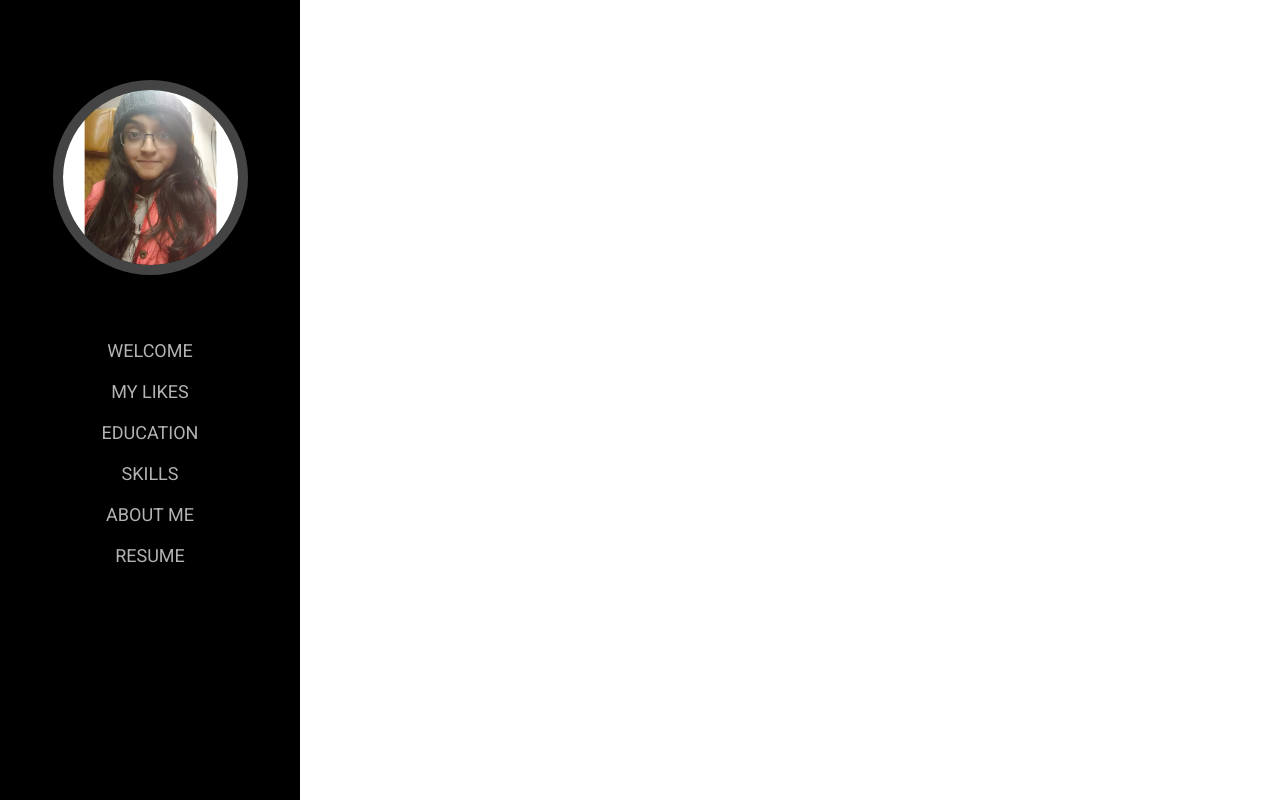
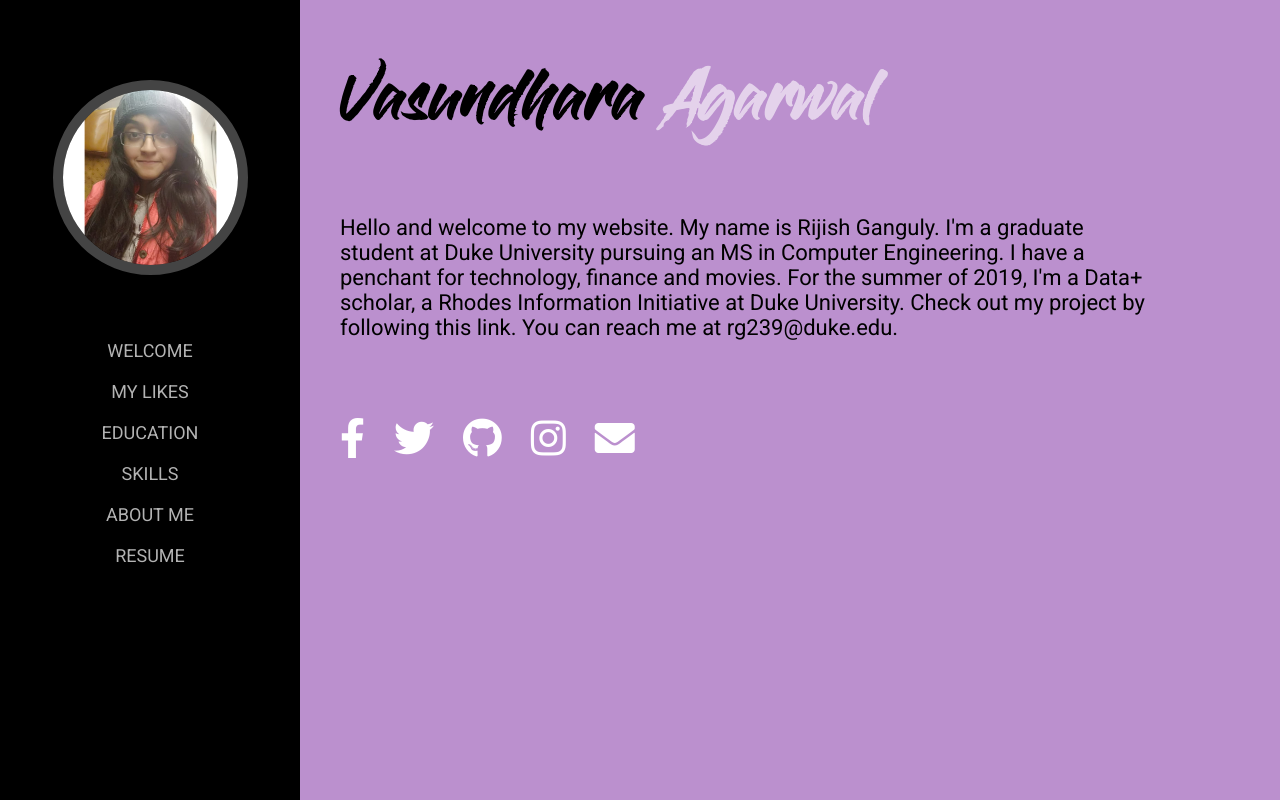
Before and after one commit to vasundhara100799/profile, a plain HTML site: page index.html in a window 1280 px wide. Drawn offline with Linux system fonts and the light colour scheme.

Commit message:
welcome page

```diff
--- a/css/main.css
+++ b/css/main.css
@@ -1,8 +1,11 @@
 @import url('https://fonts.googleapis.com/css?family=Roboto');
-
+@font-face {
+    font-family: gloss;
+    src: url(../font/gloom.ttf); }
 body{
     margin: 0;
     padding: 0;
+    background: #bb90ce;
 }
 .left-details{
     position: fixed;
@@ -50,3 +53,44 @@ body{
 .nav ul{
     padding: 0;
 }
+
+.right-details{
+    position: fixed;
+    top: 0;
+    right: 0;
+    bottom: 0;
+    width: calc(100vw - 300px);
+}
+.name{
+    padding: 40px 10px 20px 40px;
+}
+.name h1{
+    font-size: 50px;
+    font-family: 'Roboto', sans-serif;
+    font-family: gloss;
+    margin-bottom: 0;
+}
+.name h1 span{
+    color: white;
+    opacity: 0.6;
+}
+.welcome-details{
+    padding: 5vh 10vw 5vh 40px;
+}
+.welcome-details p{
+    font-size: 22px;
+    font-family: 'Roboto', sans-serif;
+}
+
+.social-links li{
+    display: inline;
+
+}
+.social-links a{
+    margin-right: 25px;
+}
+.social-links i{
+    font-size: 40px;
+    color: white;
+
+}
--- a/index.html
+++ b/index.html
@@ -6,7 +6,7 @@
     <meta http-equiv="X-UA-Compatible" content="ie=edge">
     <link rel="stylesheet" href="./css/main.css">
     <link rel="shortcut icon" type="image/x-icon" href="./img/favicon.png" />
-
+    <link rel="stylesheet" href="https://use.fontawesome.com/releases/v5.8.1/css/all.css" integrity="sha384-50oBUHEmvpQ+1lW4y57PTFmhCaXp0ML5d60M1M7uH2+nqUivzIebhndOJK28anvf" crossorigin="anonymous">
     <title>Vasundhara Agarwal</title>
 </head>
 <body>
@@ -15,16 +15,38 @@
             <div class="img"><img src="./img/profile.jpeg" alt=""></div>
             <div class="nav">
                 <ul>
-                    <li><a href="">Welcome</a></li>
-                    <li><a href="">My likes</a></li>
-                    <li><a href="">Education</a></li>
-                    <li><a href="">Skills</a></li>
-                    <li><a href="">About Me</a></li>
-                    <li><a href="">Resume</a></li>
-
+                    <li><a href="javascript:void(0)">Welcome</a></li>
+                    <li><a href="javascript:void(0)">My likes</a></li>
+                    <li><a href="javascript:void(0)">Education</a></li>
+                    <li><a href="javascript:void(0)">Skills</a></li>
+                    <li><a href="javascript:void(0)">About Me</a></li>
+                    <li><a href="javascript:void(0)">Resume</a></li>
                 </ul>
             </div>
         </div>
     </div>
+
+    <section class="right-details">
+        <div class="welcome">
+            <div class="name">
+                <h1>Vasundhara <span>Agarwal</span></h1>
+            </div>
+
+            <div class="welcome-details">
+                <p>Hello and welcome to my website. My name is Rijish Ganguly. I'm a graduate student at Duke University pursuing an MS in Computer Engineering. I have a penchant for technology, finance and movies. For the summer of 2019, I'm a Data+ scholar, a Rhodes Information Initiative at Duke University. Check out my project by following this link. You can reach me at rg239@duke.edu.</p>
+            </div>
+
+        </div>
+
+        <div class="social-links">
+            <ul>
+                <li><a href=""><i class="fab fa-facebook-f"></i></a></li>
+                <li><a href=""><i class="fab fa-twitter"></i></a></li>
+                <li><a href=""><i class="fab fa-github"></i></a></li>
+                <li><a href=""><i class="fab fa-instagram"></i></a></li>
+                <li><a href=""><i class="fas fa-envelope"></i></a></li>
+            </ul>
+        </div>
+    </section>
 </body>
 </html>
```
Also changed, not shown: font/gloom.ttf (added).
